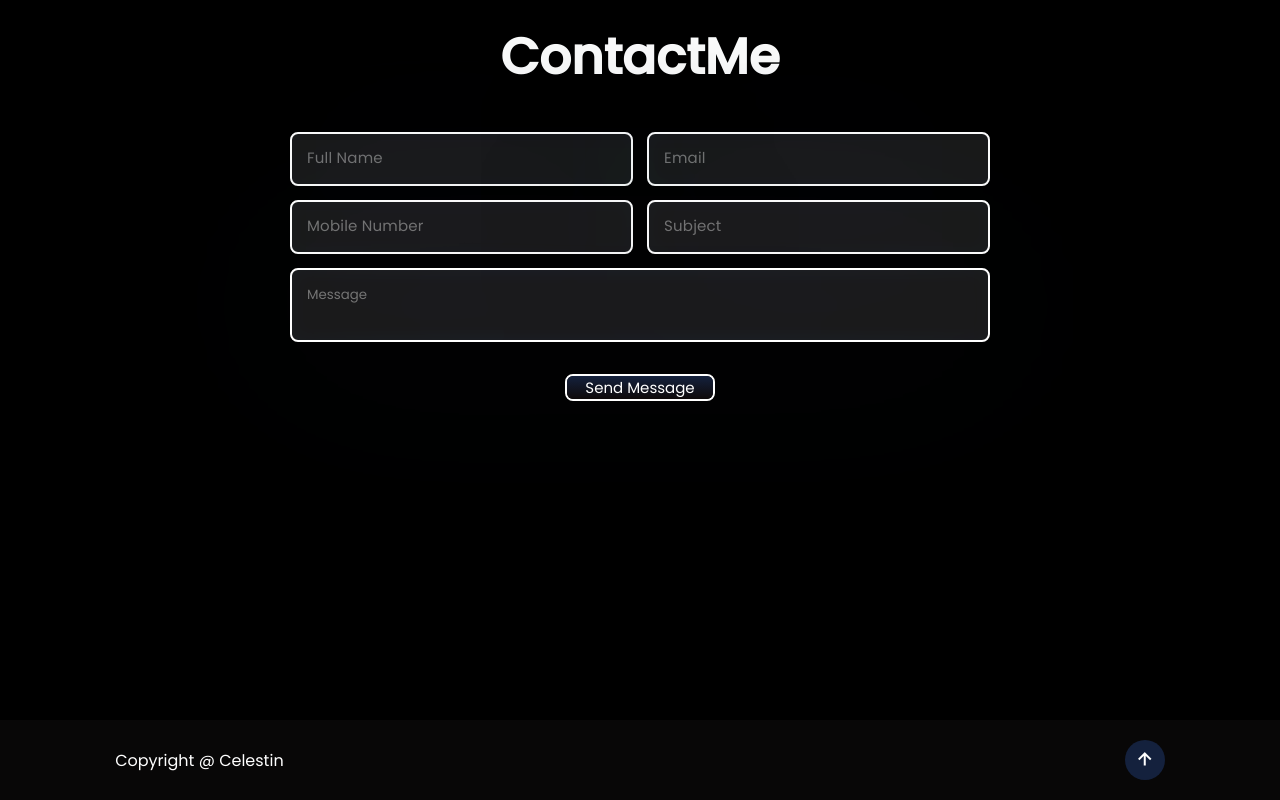
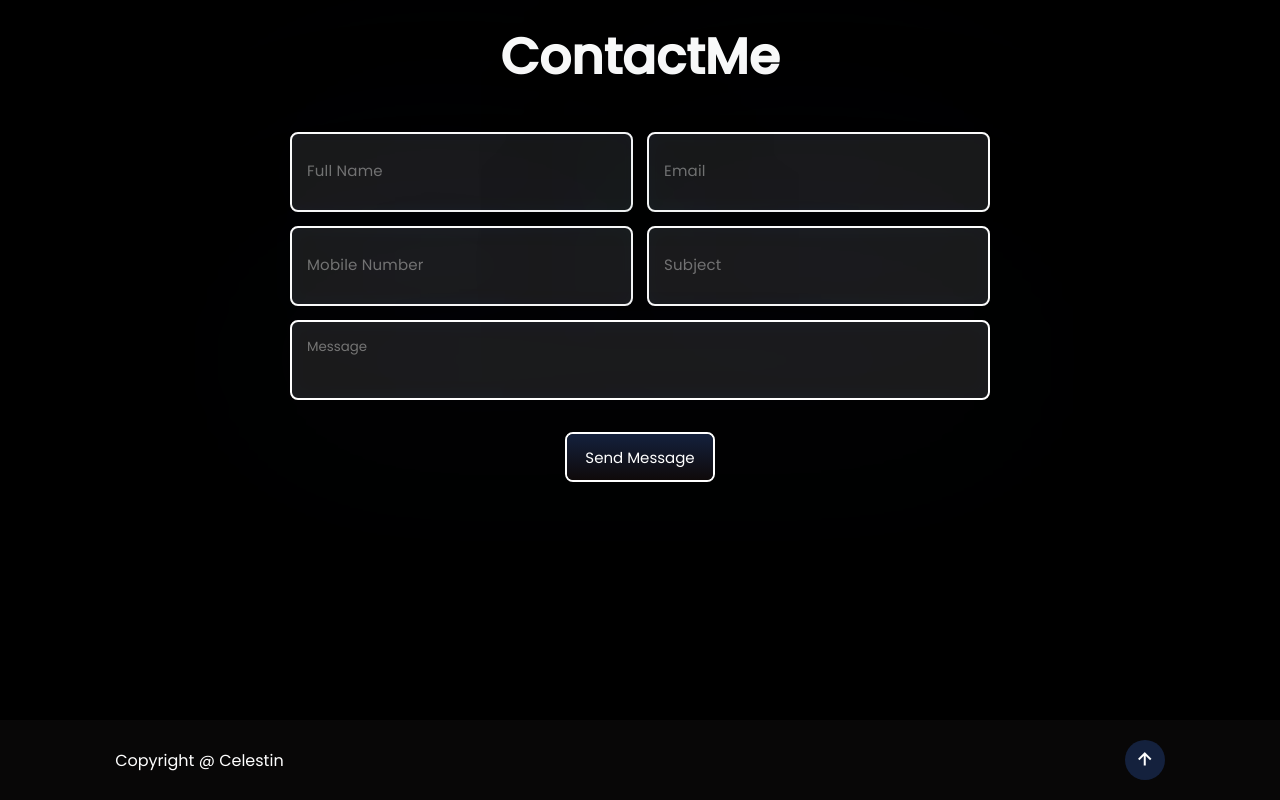
Before and after one commit to Celestin25/my_brand, a plain HTML site: page index.html in a window 1280 px wide. Shown: the part 3280-4080 px from the top of the page. Drawn offline with nearby package versions, Linux system fonts and the light colour scheme.

Commit message:
changes on contact section

```diff
--- a/style.css
+++ b/style.css
@@ -615,6 +615,7 @@ textarea {
   transition: 0.3s ease;
   opacity: 0;
   transform: translateY(100px);
+  height: 80px;
 }
 section.start-animation textarea {
   animation: Bottom 1s ease forwards;
@@ -643,6 +644,7 @@ textarea {
   cursor: pointer;
   filter: none;
   border: 0.2rem solid white;
+  height: 50px;
 }
 section.start-animation .btn {
   animation: Bottom 1s ease forwards;
```
